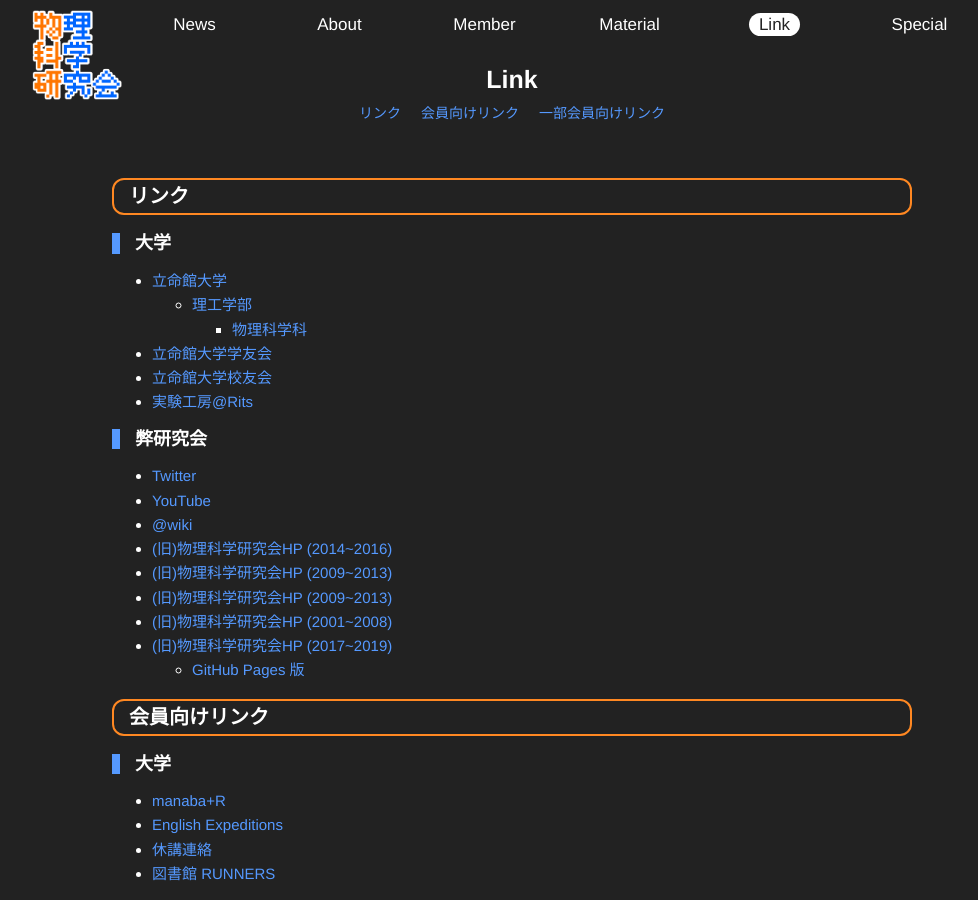
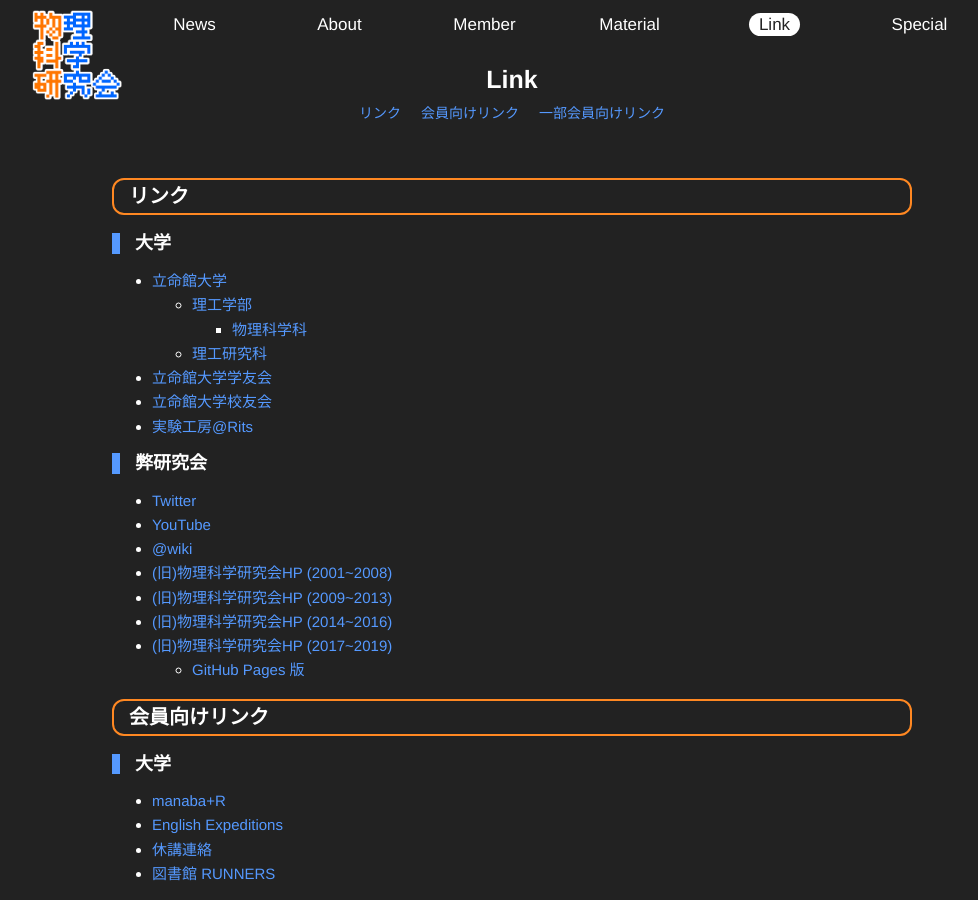
Before and after one commit to vuccaken/vuccaken.github.io, a Jekyll site: the page built from _pages/link.md, in a window 1280 px wide and 900 px high. Shown: the whole window, without its empty margins (128-1106 px from the left). Built offline with Jekyll 4.4.1, drawn with Linux system fonts in a browser that asks for light colours.

Commit message:
Update link.md

```diff
--- a/_pages/link.md
+++ b/_pages/link.md
@@ -10,6 +10,7 @@
 - [立命館大学](http://www.ritsumei.ac.jp){:target="_blank"}
   - [理工学部](http://www.ritsumei.ac.jp/se2017/){:target="_blank"}
     - [物理科学科](http://www.ritsumei.ac.jp/se/rp/physics/index.html){:target="_blank"}
+  - [理工研究科](http://www.ritsumei.ac.jp/gsse/){:target="_blank"}
 - [立命館大学学友会](http://www.ritsumei.club){:target="_blank"}
 - [立命館大学校友会](https://alumni.ritsumei.jp){:target="_blank"}
 - [実験工房@Rits](https://rits-kobo.jpn.org){:target="_blank"}
@@ -18,10 +19,9 @@
 - [Twitter](https://twitter.com/vuccaken){:target="_blank"}
 - [YouTube](https://www.youtube.com/channel/UCKO7a5YVCnFAquUzLKeIrMg){:target="_blank"}
 - [@wiki](https://w.atwiki.jp/vuccaken/){:target="_blank"}
+- [(旧)物理科学研究会HP (2001~2008)](http://www.geocities.co.jp/CollegeLife-Club/9131/){:target="_blank"}
+- [(旧)物理科学研究会HP (2009~2013)](http://vuccaken.web.fc2.com){:target="_blank"}
 - [(旧)物理科学研究会HP (2014~2016)](http://ritsmeibuturikagaku2014.web.fc2.com/index.html){:target="_blank"}
-- [(旧)物理科学研究会HP (2009~2013)](http://vuccaken.web.fc2.com){:target="_blank"}
-- [(旧)物理科学研究会HP (2009~2013)](http://vuccaken.web.fc2.com){:target="_blank"}
-- [(旧)物理科学研究会HP (2001~2008)](http://www.geocities.co.jp/CollegeLife-Club/9131/){:target="_blank"}
 - [(旧)物理科学研究会HP (2017~2019)](http://rp2017xy.starfree.jp){:target="_blank"}
   - [GitHub Pages 版](http://vuccaken.github.io/rp2017xy/){:target="_blank"}
 
```
